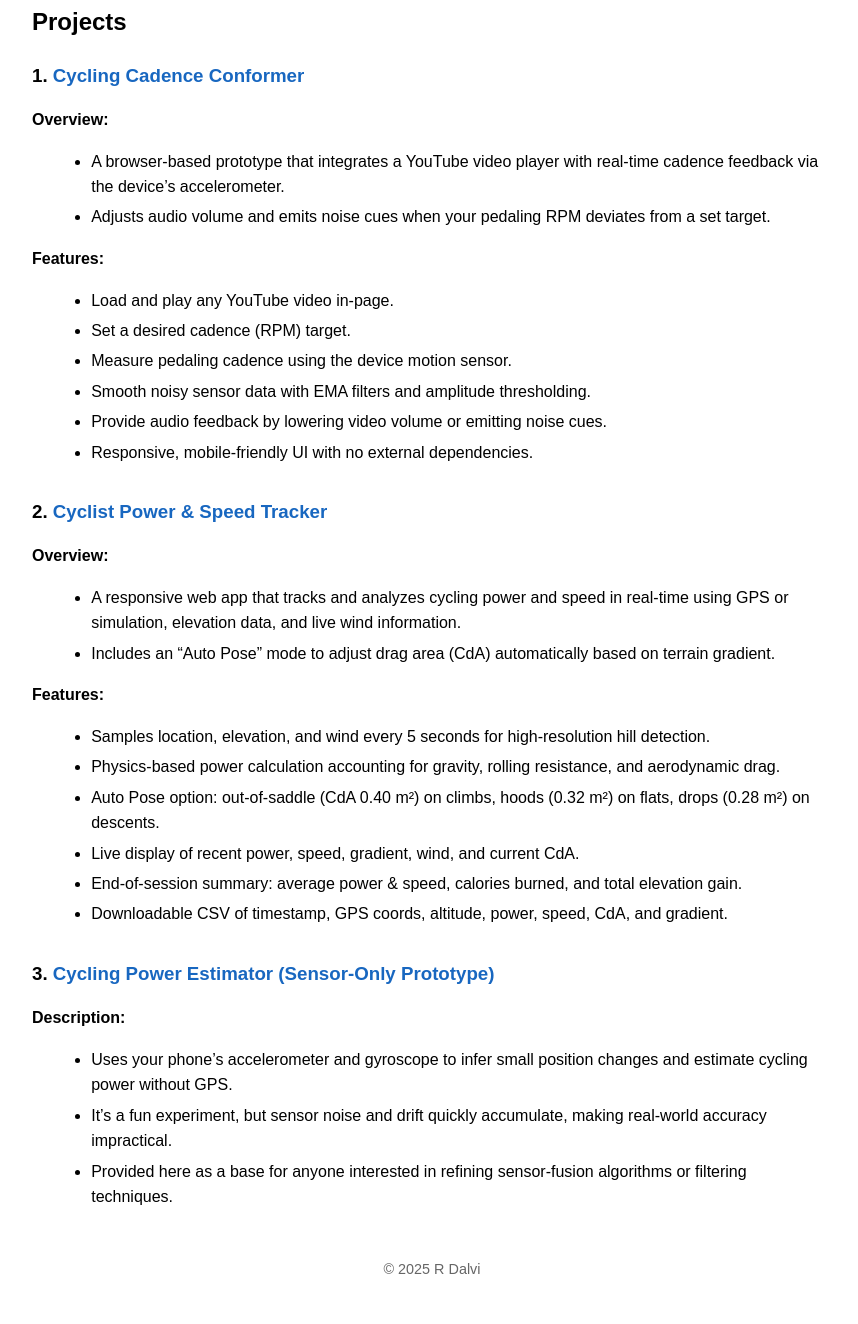
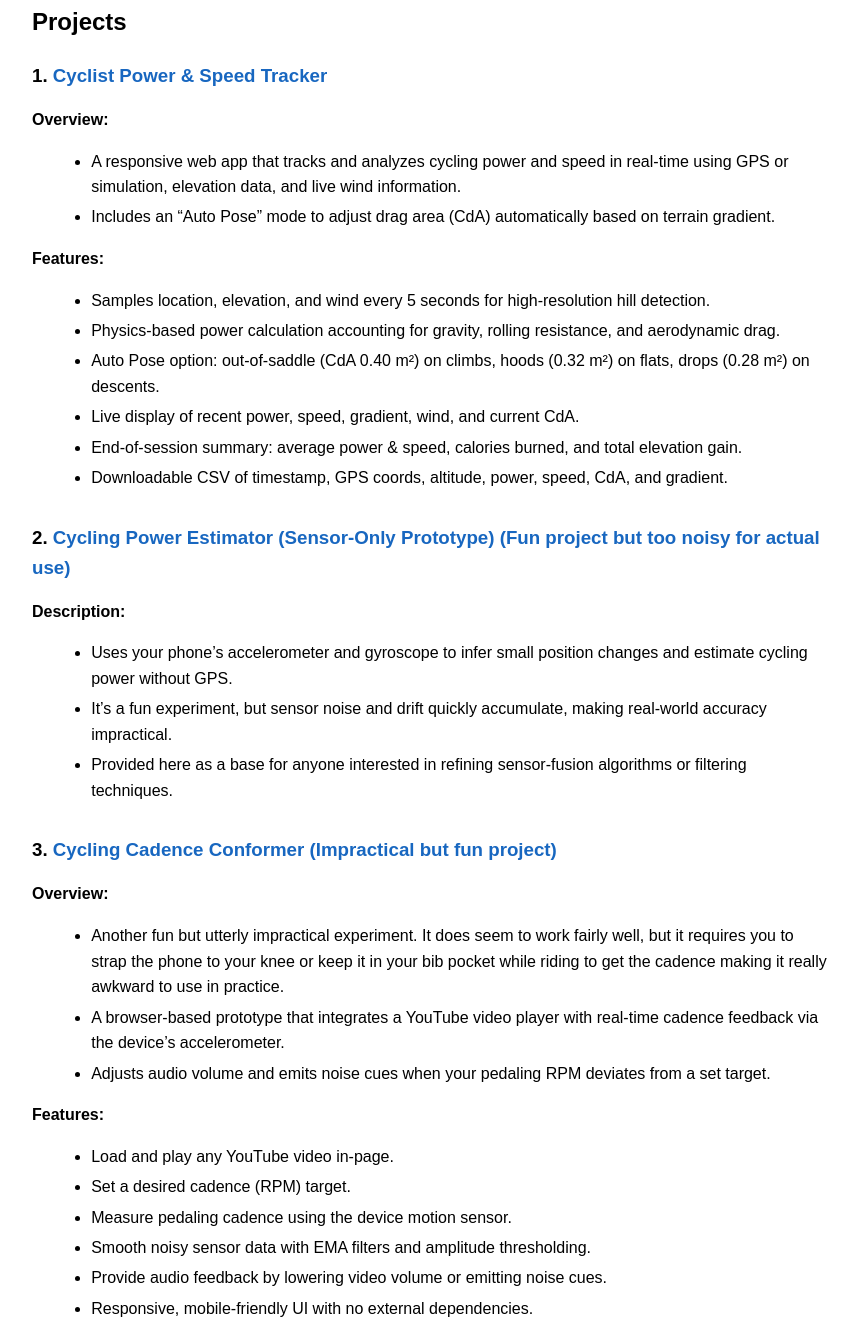
Before and after one commit to RupinDalvi/github.io, a plain HTML site: page index.html in a window 1280 px wide. Shown: the part 246-1570 px from the top of the page, without its empty margins (208-1066 px from the left). Drawn offline with Linux system fonts and the light colour scheme.

Commit message:
Update index.html

```diff
--- a/index.html
+++ b/index.html
@@ -28,25 +28,7 @@
     <h2>Projects</h2>
 
     <div class="project">
-      <h3>1. <a href="https://rupindalvi.github.io/cadence-cycle/cadence_cycle.html">Cycling Cadence Conformer</a></h3>
-      <p><strong>Overview:</strong></p>
-      <ul class="overview">
-        <li>A browser-based prototype that integrates a YouTube video player with real-time cadence feedback via the device’s accelerometer.</li>
-        <li>Adjusts audio volume and emits noise cues when your pedaling RPM deviates from a set target.</li>
-      </ul>
-      <p><strong>Features:</strong></p>
-      <ul class="features">
-        <li>Load and play any YouTube video in-page.</li>
-        <li>Set a desired cadence (RPM) target.</li>
-        <li>Measure pedaling cadence using the device motion sensor.</li>
-        <li>Smooth noisy sensor data with EMA filters and amplitude thresholding.</li>
-        <li>Provide audio feedback by lowering video volume or emitting noise cues.</li>
-        <li>Responsive, mobile-friendly UI with no external dependencies.</li>
-      </ul>
-    </div>
-
-    <div class="project">
-      <h3>2. <a href="https://rupindalvi.github.io/gps_power_meter/">Cyclist Power &amp; Speed Tracker</a></h3>
+      <h3>1. <a href="https://rupindalvi.github.io/gps_power_meter/">Cyclist Power &amp; Speed Tracker</a></h3>
       <p><strong>Overview:</strong></p>
       <ul class="overview">
         <li>A responsive web app that tracks and analyzes cycling power and speed in real-time using GPS or simulation, elevation data, and live wind information.</li>
@@ -64,12 +46,31 @@
     </div>
 
     <div class="project">
-      <h3>3. <a href="https://rupindalvi.github.io/power_meter/">Cycling Power Estimator (Sensor-Only Prototype)</a></h3>
+      <h3>2. <a href="https://rupindalvi.github.io/power_meter/">Cycling Power Estimator (Sensor-Only Prototype) (Fun project but too noisy for actual use)</a></h3>
       <p><strong>Description:</strong></p>
       <ul class="overview">
         <li>Uses your phone’s accelerometer and gyroscope to infer small position changes and estimate cycling power without GPS.</li>
         <li>It’s a fun experiment, but sensor noise and drift quickly accumulate, making real-world accuracy impractical.</li>
         <li>Provided here as a base for anyone interested in refining sensor-fusion algorithms or filtering techniques.</li>
+      </ul>
+    </div>
+
+    <div class="project">
+      <h3>3. <a href="https://rupindalvi.github.io/cadence-cycle/cadence_cycle.html">Cycling Cadence Conformer (Impractical but fun project)</a></h3>
+      <p><strong>Overview:</strong></p>
+      <ul class="overview">
+        <li>Another fun but utterly impractical experiment. It does seem to work fairly well, but it requires you to strap the phone to your knee or keep it in your bib pocket while riding to get the cadence making it really awkward to use in practice.</li>
+        <li>A browser-based prototype that integrates a YouTube video player with real-time cadence feedback via the device’s accelerometer.</li>
+        <li>Adjusts audio volume and emits noise cues when your pedaling RPM deviates from a set target.</li>
+      </ul>
+      <p><strong>Features:</strong></p>
+      <ul class="features">
+        <li>Load and play any YouTube video in-page.</li>
+        <li>Set a desired cadence (RPM) target.</li>
+        <li>Measure pedaling cadence using the device motion sensor.</li>
+        <li>Smooth noisy sensor data with EMA filters and amplitude thresholding.</li>
+        <li>Provide audio feedback by lowering video volume or emitting noise cues.</li>
+        <li>Responsive, mobile-friendly UI with no external dependencies.</li>
       </ul>
     </div>
 
```
